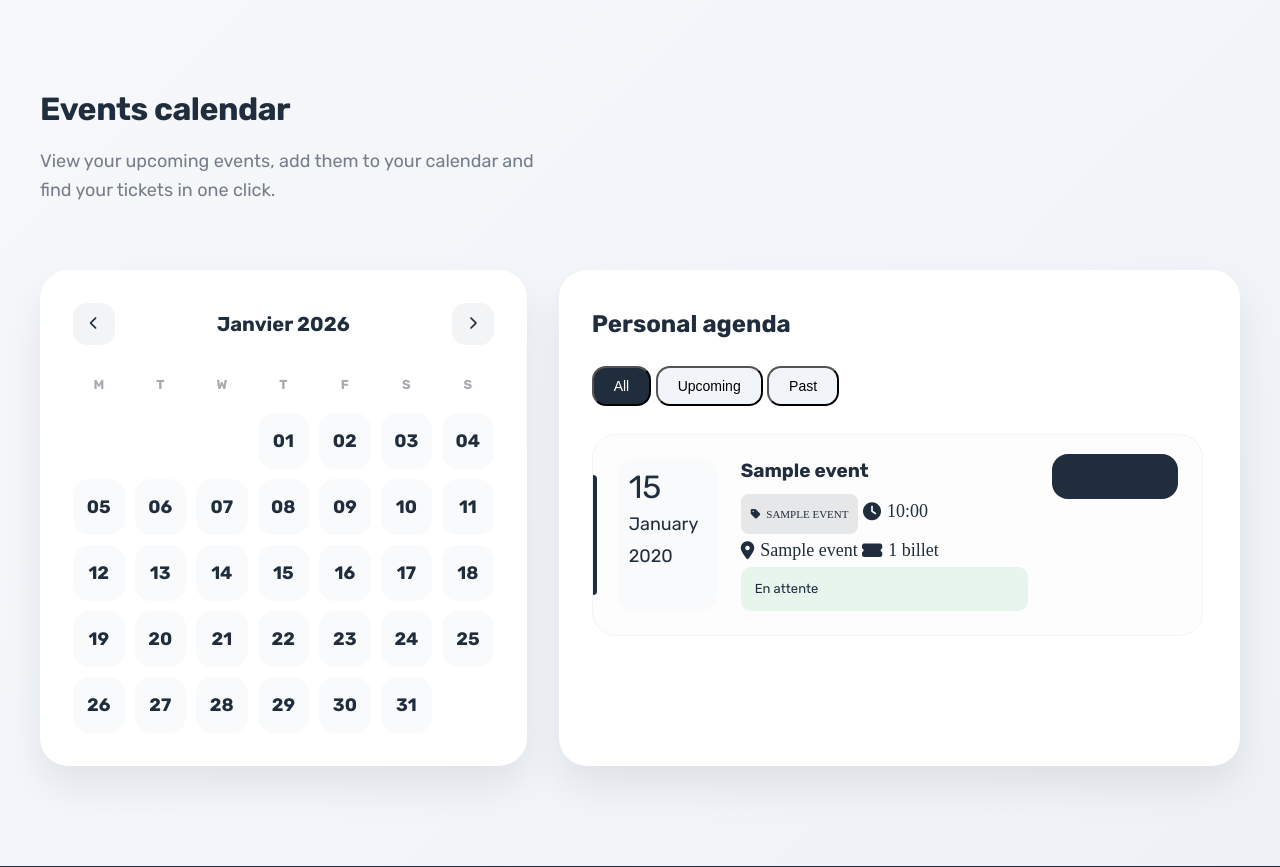
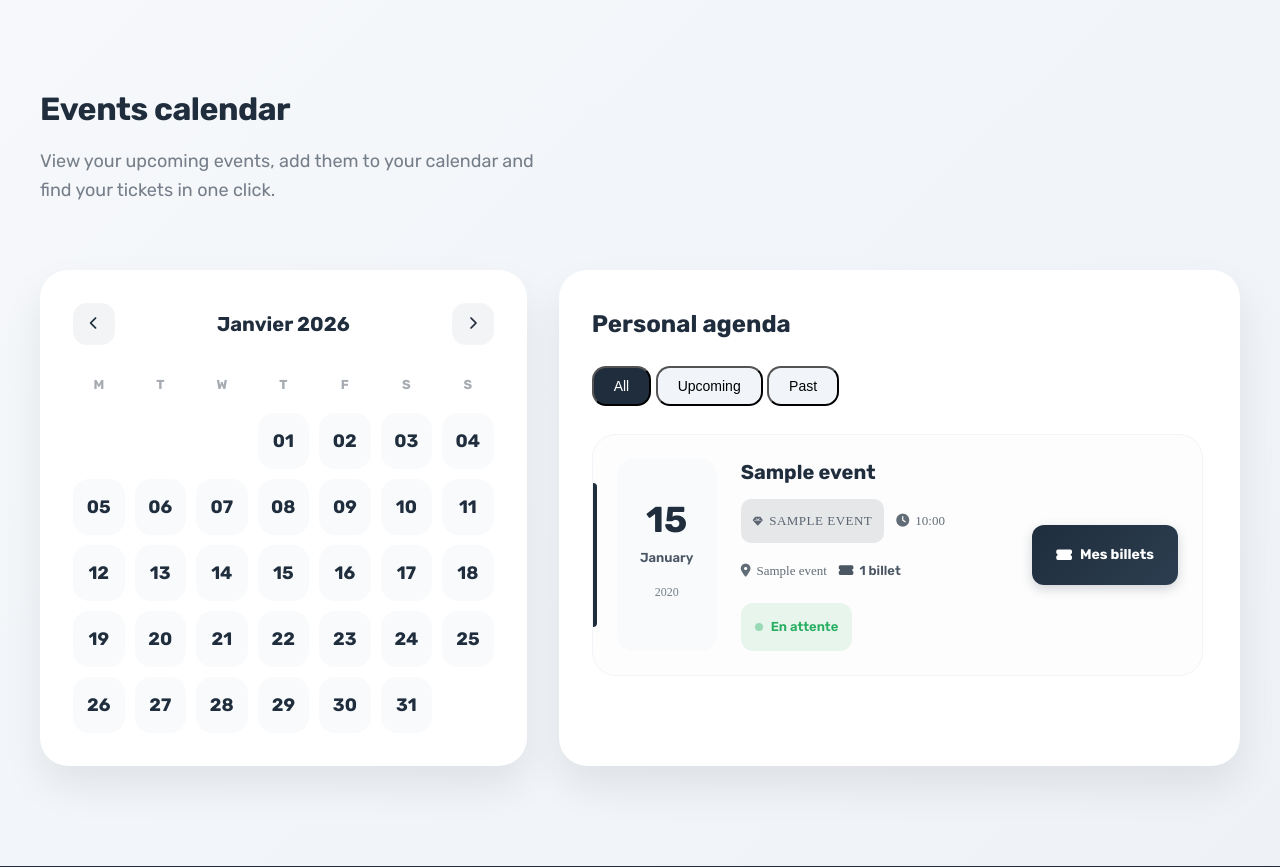
Before and after one commit to ainamanampisoa/Aiolia-event, a Symfony app: template Aiolia-event-front/templates/profile/calendar.html.twig in a window 1280 px wide. Shown: the part 145-1012 px from the top of the page. Run offline with Twig, Linux system fonts and the light colour scheme; the template is opened without the code that fills it: most values are stand-ins (such as "Sample title", 1, 10 or a date in 2020); some libraries are stand-ins or nearby versions; some web fonts are replaced.

Commit message:
calendrier

```diff
--- a/Aiolia-event-front/public/vente-ticket/css/profile-calendar.css
+++ b/Aiolia-event-front/public/vente-ticket/css/profile-calendar.css
@@ -234,58 +234,116 @@
 .agenda-date {
     background: #f8fafc;
     border-radius: 16px;
-    padding: 12px;
+    padding: 16px 12px;
+    display: flex;
+    flex-direction: column;
+    align-items: center;
+    justify-content: center;
+    text-align: center;
+    min-width: 90px;
     transition: all 0.3s ease;
 }
 
 .agenda-date .day {
-    font-size: 32px;
+    font-size: 36px;
+    font-weight: 800;
     line-height: 1;
+    margin-bottom: 4px;
+}
+
+.agenda-date .date-info {
+    display: flex;
+    flex-direction: column;
+    align-items: center;
+    gap: 2px;
+}
+
+.agenda-date .month {
+    font-size: 13px;
+    font-weight: 600;
+    text-transform: capitalize;
+    color: rgba(31, 45, 61, 0.8);
+}
+
+.agenda-date .year {
+    font-size: 12px;
+    font-weight: 500;
+    color: rgba(31, 45, 61, 0.6);
 }
 
 /* Category-based coloring */
 .agenda-item.category-concert .agenda-date {
-    background: rgba(142, 68, 173, 0.1);
+    background: rgba(142, 68, 173, 0.12);
     color: var(--cat-concert);
 }
 
 .agenda-item.category-concert .agenda-date .day {
     color: var(--cat-concert);
+    font-weight: 800;
+}
+
+.agenda-item.category-concert .agenda-date .month,
+.agenda-item.category-concert .agenda-date .year {
+    color: var(--cat-concert);
 }
 
 .agenda-item.category-sport .agenda-date {
-    background: rgba(39, 174, 96, 0.1);
+    background: rgba(39, 174, 96, 0.12);
     color: var(--cat-sport);
 }
 
 .agenda-item.category-sport .agenda-date .day {
     color: var(--cat-sport);
+    font-weight: 800;
+}
+
+.agenda-item.category-sport .agenda-date .month,
+.agenda-item.category-sport .agenda-date .year {
+    color: var(--cat-sport);
 }
 
 .agenda-item.category-theater .agenda-date {
-    background: rgba(230, 126, 34, 0.1);
+    background: rgba(230, 126, 34, 0.12);
     color: var(--cat-theater);
 }
 
 .agenda-item.category-theater .agenda-date .day {
     color: var(--cat-theater);
+    font-weight: 800;
+}
+
+.agenda-item.category-theater .agenda-date .month,
+.agenda-item.category-theater .agenda-date .year {
+    color: var(--cat-theater);
 }
 
 .agenda-item.category-business .agenda-date {
-    background: rgba(41, 128, 185, 0.1);
+    background: rgba(41, 128, 185, 0.12);
     color: var(--cat-business);
 }
 
 .agenda-item.category-business .agenda-date .day {
     color: var(--cat-business);
+    font-weight: 800;
+}
+
+.agenda-item.category-business .agenda-date .month,
+.agenda-item.category-business .agenda-date .year {
+    color: var(--cat-business);
 }
 
 .agenda-item.category-festival .agenda-date {
-    background: rgba(233, 30, 99, 0.1);
+    background: rgba(233, 30, 99, 0.12);
     color: var(--cat-festival);
 }
 
 .agenda-item.category-festival .agenda-date .day {
+    color: var(--cat-festival);
+    font-weight: 800;
+}
+
+.agenda-item.category-festival .agenda-date .month,
+.agenda-item.category-festival .agenda-date .year {
     color: var(--cat-festival);
 }
 
@@ -323,47 +381,130 @@
 }
 
 .agenda-content h3 {
-    font-size: 19px;
-    margin-bottom: 12px;
+    font-size: 20px;
+    margin-bottom: 14px;
     font-weight: 700;
+    line-height: 1.3;
+}
+
+.event-title-link {
+    text-decoration: none;
+    color: inherit;
+    transition: color 0.2s ease;
+}
+
+.event-title-link:hover {
+    color: #1F2D3D;
+    text-decoration: underline;
 }
 
 .agenda-meta {
-    gap: 16px;
+    display: flex;
+    flex-wrap: wrap;
+    gap: 12px;
+    margin-bottom: 12px;
 }
 
 .agenda-meta span {
     display: inline-flex;
     align-items: center;
     gap: 6px;
+    font-size: 13px;
     font-weight: 500;
+    color: rgba(31, 45, 61, 0.7);
+}
+
+.agenda-meta .meta-item {
+    white-space: nowrap;
+}
+
+.agenda-meta .tickets-count {
+    color: rgba(31, 45, 61, 0.8);
+    font-weight: 600;
 }
 
 .agenda-status {
-    padding: 6px 14px;
+    display: inline-flex;
+    align-items: center;
+    gap: 8px;
+    padding: 8px 14px;
     background: rgba(39, 174, 96, 0.1);
-    border-radius: 10px;
+    border-radius: 12px;
     font-size: 13px;
+    font-weight: 600;
+    color: #27ae60;
+    margin-top: 4px;
+}
+
+.status-dot {
+    width: 8px;
+    height: 8px;
+    border-radius: 50%;
+    background: rgba(39, 174, 96, 0.4);
+    display: inline-block;
+}
+
+.status-dot.status-confirmed {
+    background: #27ae60;
+    box-shadow: 0 0 0 2px rgba(39, 174, 96, 0.2);
+}
+
+.status-text {
+    font-weight: 600;
+}
+
+.agenda-actions {
+    display: flex;
+    align-items: center;
+    justify-content: center;
 }
 
 .btn-tickets-improved {
-    padding: 14px 28px;
-    border-radius: 16px;
+    display: inline-flex;
+    align-items: center;
+    gap: 8px;
+    padding: 14px 24px;
+    border-radius: 12px;
     font-size: 14px;
     font-weight: 700;
     text-transform: none;
-    background: #1F2D3D;
+    background: linear-gradient(135deg, #1F2D3D 0%, #2C3E50 100%);
+    color: #ffffff;
+    text-decoration: none;
+    transition: all 0.3s ease;
+    box-shadow: 0 4px 12px rgba(31, 45, 61, 0.2);
+    white-space: nowrap;
+}
+
+.btn-tickets-improved:hover {
+    background: linear-gradient(135deg, #2C3E50 0%, #34495E 100%);
+    transform: translateY(-2px);
+    box-shadow: 0 6px 18px rgba(31, 45, 61, 0.3);
+    color: #ffffff;
+}
+
+.btn-tickets-improved i {
+    font-size: 14px;
+}
+
+.btn-tickets-improved span {
+    font-weight: 700;
 }
 
 /* Category Badge in meta */
 .cat-badge {
-    padding: 4px 10px;
-    border-radius: 8px;
+    padding: 6px 12px;
+    border-radius: 10px;
     font-size: 11px;
     font-weight: 700;
     text-transform: uppercase;
     background: rgba(31, 45, 61, 0.1);
     color: #1F2D3D;
+    letter-spacing: 0.5px;
+}
+
+.cat-badge i {
+    font-size: 10px;
 }
 
 .category-concert .cat-badge {
--- a/Aiolia-event-front/templates/profile/calendar.html.twig
+++ b/Aiolia-event-front/templates/profile/calendar.html.twig
@@ -58,7 +58,8 @@
                                     {% set eventDateStr = event.starts_at|date('d F Y') %}
                                     {% set eventTime = event.starts_at|date('H:i') %}
                                     {% set eventDay = event.starts_at|date('d') %}
-                                    {% set eventMonth = event.starts_at|date('F Y') %}
+                                    {% set eventMonth = event.starts_at|date('F') %}
+                                    {% set eventYear = event.starts_at|date('Y') %}
                                     {% set catClass = '' %}
                                     {% set catLabel = event.category_label|default('Événement') %}
                                     {% if catLabel|lower matches '/concert|musique|music/' %}{% set catClass = 'category-concert' %}
@@ -71,24 +72,31 @@
                                     <article class="agenda-item {{ catClass }}" data-event-date="{{ event.starts_at|date('Y-m-d\\TH:i:sP') }}">
                                         <div class="agenda-date">
                                             <span class="day">{{ eventDay }}</span>
-                                            <span class="month">{{ eventMonth }}</span>
+                                            <div class="date-info">
+                                                <span class="month">{{ eventMonth }}</span>
+                                                <span class="year">{{ eventYear }}</span>
+                                            </div>
                                         </div>
                                         <div class="agenda-content">
-                                            <h3><a href="{{ path('event_details', { id: event.id }) }}" style="text-decoration: none; color: inherit;">{{ event.title }}</a></h3>
+                                            <h3><a href="{{ path('event_details', { id: event.id }) }}" class="event-title-link">{{ event.title }}</a></h3>
                                             <div class="agenda-meta">
-                                                <span class="cat-badge"><i class="fas fa-tag"></i> {{ catLabel }}</span>
-                                                <span><i class="fas fa-clock"></i> {{ eventTime }}</span>
-                                                <span><i class="fas fa-map-marker-alt"></i> {{ event.venue_name ?? event.city ?? 'Lieu non spécifié' }}</span>
+                                                <span class="cat-badge"><i class="fas fa-gem"></i> {{ catLabel }}</span>
+                                                <span class="meta-item"><i class="fas fa-clock"></i> {{ eventTime }}</span>
+                                                <span class="meta-item"><i class="fas fa-map-marker-alt"></i> {{ event.venue_name ?? event.city ?? 'Lieu non spécifié' }}</span>
                                                 {% if event.ticket_count|default(0) > 0 %}
-                                                    <span><i class="fas fa-ticket-alt"></i> {{ event.ticket_count }} billet{{ event.ticket_count > 1 ? 's' : '' }}</span>
+                                                    <span class="meta-item tickets-count"><i class="fas fa-ticket-alt"></i> {{ event.ticket_count }} billet{{ event.ticket_count > 1 ? 's' : '' }}</span>
                                                 {% endif %}
                                             </div>
                                             <div class="agenda-status">
-                                                <span class="status-dot {% if event.order_status == 'paid' %}status-confirmed{% endif %}"></span> {{ event.order_status == 'paid' ? 'Confirmé' : 'En attente' }}
+                                                <span class="status-dot {% if event.order_status == 'paid' %}status-confirmed{% endif %}"></span>
+                                                <span class="status-text">{{ event.order_status == 'paid' ? 'Confirmé' : 'En attente' }}</span>
                                             </div>
                                         </div>
                                         <div class="agenda-actions">
-                                            <a href="{{ path('event_details', { id: event.id }) }}" class="btn-tickets-improved"><i class="fas fa-ticket-alt"></i> {{ 'profile_calendar.btn_tickets'|trans }}</a>
+                                            <a href="{{ path('my_tickets') }}" class="btn-tickets-improved">
+                                                <i class="fas fa-ticket-alt"></i>
+                                                <span>Mes billets</span>
+                                            </a>
                                         </div>
                                     </article>
                                 {% endif %}
```
